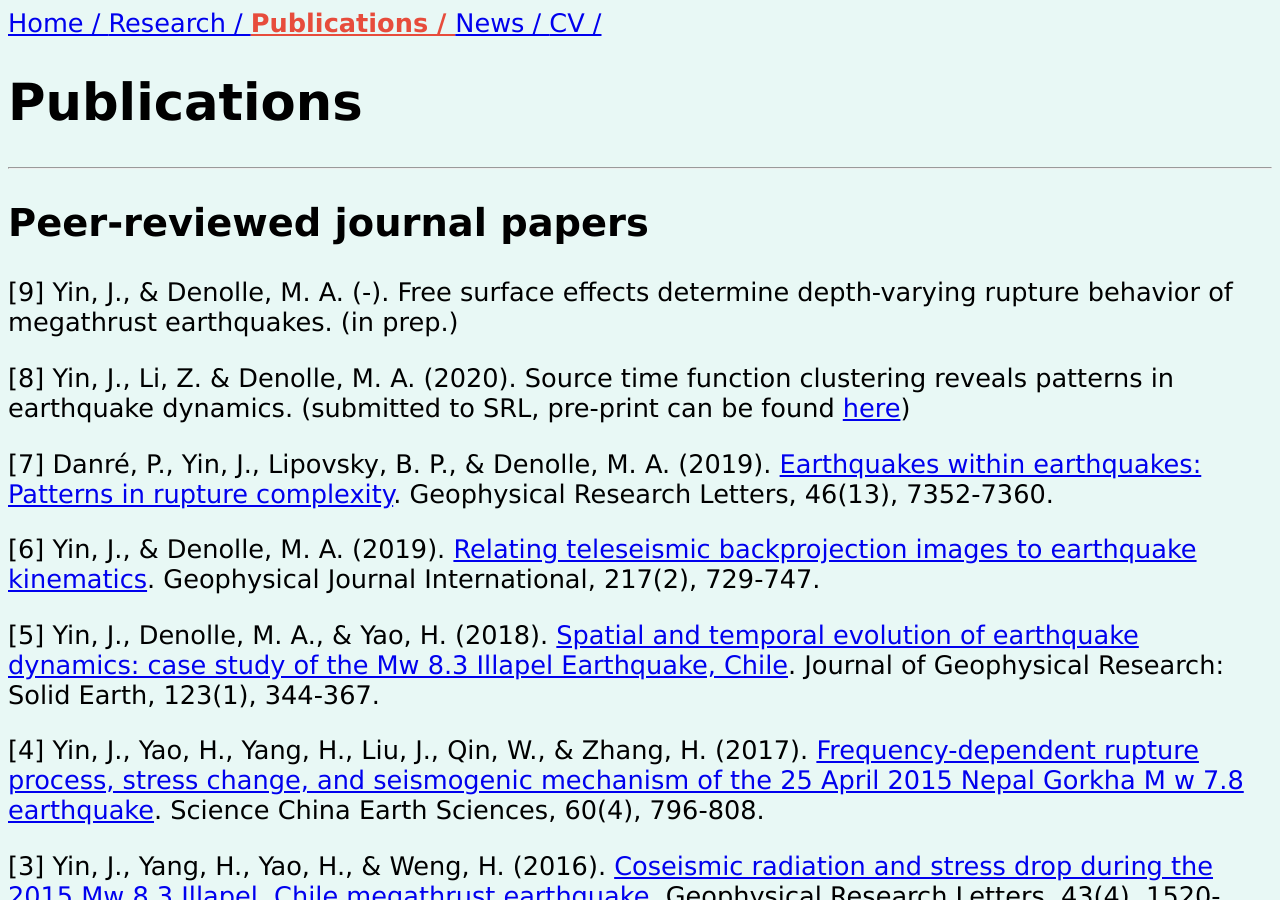
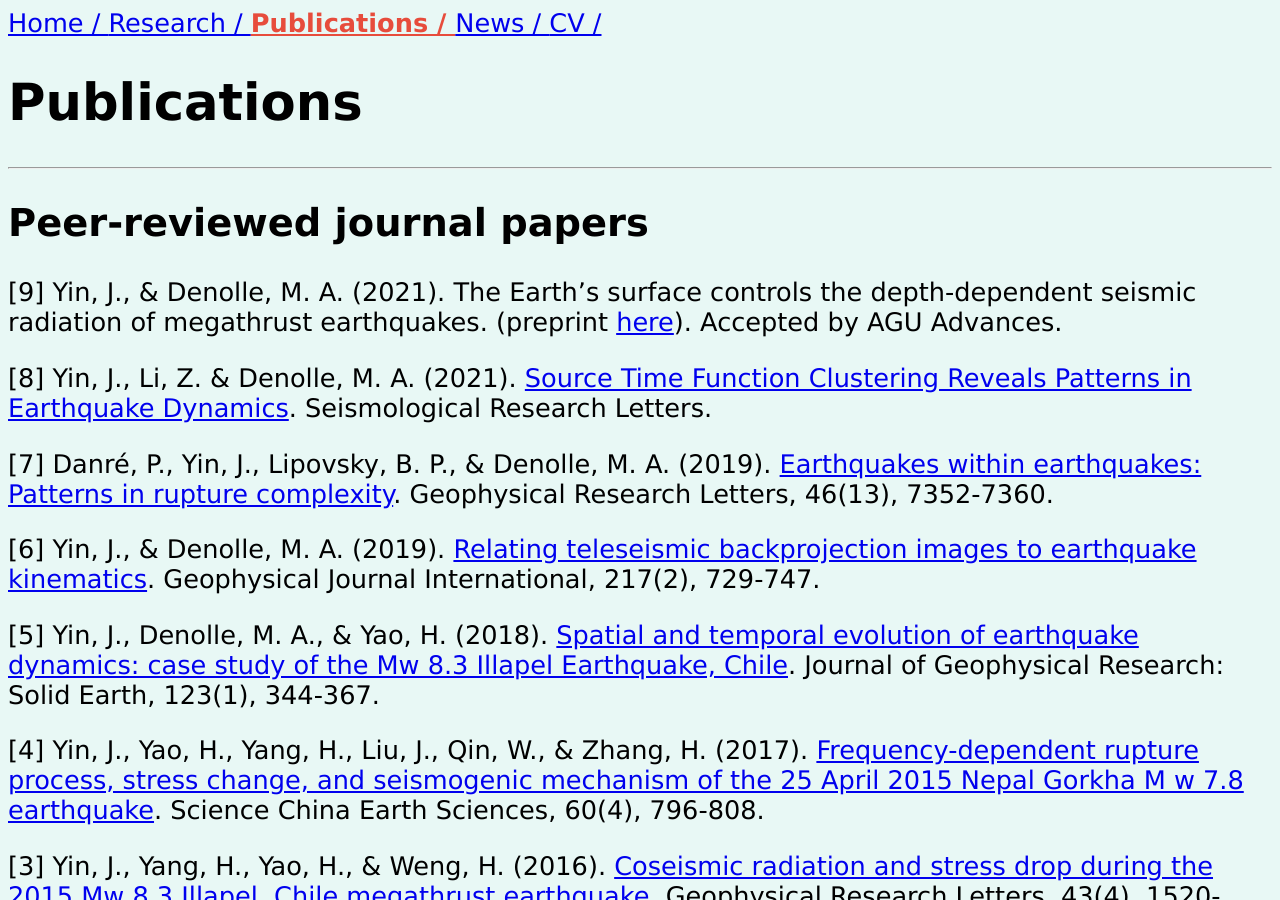
Before and after one commit to yinjiuxun/yinjiuxun.github.io, a Jekyll site: the page built from pages/publications.md, in a window 1280 px wide and 900 px high. Built offline with Jekyll 4.4.1, drawn with Linux system fonts in a browser that asks for light colours.

Commit message:
Update
Update publication

```diff
--- a/pages/publications.md
+++ b/pages/publications.md
@@ -8,9 +8,9 @@ title: Publications
 
 <h2> Peer-reviewed journal papers </h2>
 
-[9] Yin, J., & Denolle, M. A. (-). Free surface effects determine depth-varying rupture behavior of megathrust earthquakes. (in prep.)
+[9] Yin, J., & Denolle, M. A. (2021). The Earth’s surface controls the depth-dependent seismic radiation of megathrust earthquakes. (preprint [here](https://www.essoar.org/doi/10.1002/essoar.10506212.3)). Accepted by AGU Advances.
 
-[8] Yin, J., Li, Z. & Denolle, M. A. (2020). Source time function clustering reveals patterns in earthquake dynamics. (submitted to SRL, pre-print can be found [here](https://doi.org/10.1002/essoar.10503349.2))
+[8] Yin, J., Li, Z. & Denolle, M. A. (2021). [Source Time Function Clustering Reveals Patterns in Earthquake Dynamics](https://pubs.geoscienceworld.org/ssa/srl/article/doi/10.1785/0220200403/595796/Source-Time-Function-Clustering-Reveals-Patterns). Seismological Research Letters.
 
 [7] Danré, P., Yin, J., Lipovsky, B. P., & Denolle, M. A. (2019). [Earthquakes within earthquakes: Patterns in rupture complexity](https://agupubs.onlinelibrary.wiley.com/doi/abs/10.1029/2019GL083093). Geophysical Research Letters, 46(13), 7352-7360.
 
```
